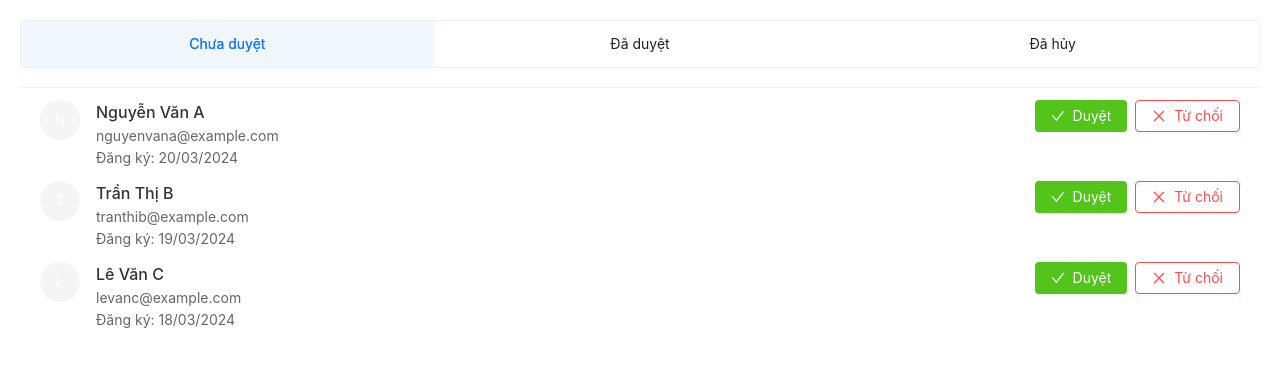
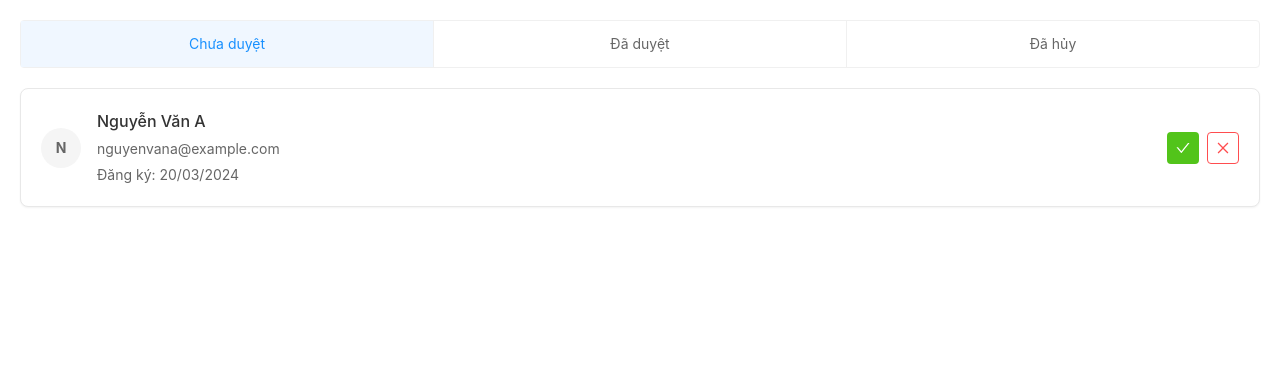
Before and after one commit to HekiruLily/CV, a React (Create React App) app in the folder frontend/: page /clubs/members in a window 1280 px wide. Shown: the top 366 px of the page. Built offline with nearby package versions, Linux system fonts and the light colour scheme; a web font is replaced by a local one.

Commit message:
[UPDATE] memberlist

```diff
--- a/frontend/src/components/memberlist/memberlist.css
+++ b/frontend/src/components/memberlist/memberlist.css
@@ -1,29 +1,57 @@
 .member-list-container {
   background: white;
   padding: 20px;
+  border-radius: 8px;
 }
 
-.member-item {
-  display: flex !important;
-  justify-content: space-between !important;
-  align-items: flex-start !important;
-  padding: 20px !important;
-  margin: 12px 20px !important;
-  background: white !important;
-  border: 1px solid #f0f0f0 !important;
-  border-radius: 8px !important;
-  width: calc(100% - 40px);
+/* Tabs styling */
+.tabs {
+  display: flex;
+  border: 1px solid #f0f0f0;
+  border-radius: 4px;
+  margin-bottom: 20px;
+  background: #fff;
 }
 
-.member-item:last-child {
-  border-bottom: none;
+.tab {
+  flex: 1;
+  padding: 12px;
+  border: none;
+  background: none;
+  font-size: 14px;
+  color: #666;
+  cursor: pointer;
+  border-right: 1px solid #f0f0f0;
+}
+
+.tab:last-child {
+  border-right: none;
+}
+
+.tab.active {
+  background: #f0f7ff;
+  color: #1890ff;
+}
+
+/* Member item styling */
+.member-item {
+  display: flex;
+  justify-content: space-between;
+  align-items: center;
+  padding: 20px;
+  margin: 12px 0;
+  background: white;
+  border: 1px solid #e8e8e8;
+  border-radius: 8px;
+  box-shadow: 0 1px 2px rgba(0, 0, 0, 0.05);
+  width: 100%;
 }
 
 .member-content {
   display: flex;
-  align-items: flex-start;
+  align-items: center;
   gap: 16px;
-  text-align: left;
+  flex: 1;
 }
 
 .member-avatar {
@@ -31,6 +59,11 @@
   height: 40px;
   border-radius: 50%;
   background: #f5f5f5;
+  display: flex;
+  align-items: center;
+  justify-content: center;
+  font-weight: bold;
+  color: #666;
 }
 
 .member-info {
@@ -38,6 +71,7 @@
   flex-direction: column;
   align-items: flex-start;
   gap: 4px;
+  flex: 1;
 }
 
 .member-name {
@@ -45,21 +79,18 @@
   font-weight: 500;
   color: #333;
   margin: 0;
-  text-align: left;
 }
 
 .member-email {
   font-size: 14px;
   color: #666;
   margin: 0;
-  text-align: left;
 }
 
 .member-register-date {
   font-size: 14px;
   color: #666;
   margin: 0;
-  text-align: left;
 }
 
 .member-reason {
@@ -71,86 +102,99 @@
 .member-actions {
   display: flex;
   gap: 8px;
+  margin-left: auto;
+  align-self: center;
 }
 
 .action-button {
   padding: 6px 16px;
   border-radius: 4px;
   font-size: 14px;
+  display: flex;
+  align-items: center;
+  gap: 4px;
+  cursor: pointer;
 }
 
 .action-button.approve {
   background: #52c41a;
   border: none;
   color: white;
+  width: 32px;
+  height: 32px;
+  border-radius: 4px;
+  display: flex;
+  align-items: center;
+  justify-content: center;
+}
+
+.action-button.approve:hover {
+  background: #73d13d;
 }
 
 .action-button.reject {
   background: white;
   border: 1px solid #ff4d4f;
   color: #ff4d4f;
+  width: 32px;
+  height: 32px;
+  border-radius: 4px;
+  display: flex;
+  align-items: center;
+  justify-content: center;
 }
 
-/* Tab styles */
-.ant-tabs {
-  background: white;
+.action-button.reject:hover {
+  background: #fff1f0;
 }
 
-.ant-tabs-nav {
-  margin: 0 !important;
-  padding: 0 !important;
+.delete-button {
+  border: none;
+  background: none;
+  color: #ff4d4f;
+  cursor: pointer;
+  padding: 8px;
 }
 
-.ant-tabs-nav-list {
-  width: 100% !important;
-  display: flex !important;
-  border: 1px solid #f0f0f0 !important;
+.delete-button:hover {
+  background: #fff1f0;
   border-radius: 4px;
-  margin: 0 0 20px 0 !important;
-  background: #fff;
 }
 
-.ant-tabs-tab {
-  flex: 1 !important;
-  justify-content: center !important;
-  margin: 0 !important;
-  padding: 12px 0 !important;
-  font-size: 14px;
-  color: #666;
-  border-right: 1px solid #f0f0f0;
+/* Hover effects */
+.member-item:hover {
+  border-color: #d9d9d9;
+  box-shadow: 0 2px 4px rgba(0, 0, 0, 0.1);
+  background: #fafafa;
+  transition: all 0.3s ease;
 }
 
-.ant-tabs-tab:last-child {
-  border-right: none;
+/* Responsive */
+@media (max-width: 576px) {
+  .member-item {
+    padding: 12px;
+  }
+
+  .member-content {
+    gap: 8px;
+  }
 }
 
-.ant-tabs-tab.ant-tabs-tab-active {
-  background: #f0f7ff;
-  color: #1890ff !important;
-}
-
-/* Ẩn thanh ink bar mặc định */
-.ant-tabs-ink-bar {
-  display: none !important;
-}
-
-/* Tab content container */
-.ant-tabs-content {
-  padding: 0;
-}
-
-.member-title {
+/* Approved member styles */
+.member-header {
   display: flex;
   align-items: center;
   gap: 8px;
+  width: 100%;
+  justify-content: flex-start;
 }
 
-.club-id {
-  background-color: #e6f4ff;
+.member-club-id {
+  padding: 2px 8px;
+  background: #e6f4ff;
   color: #1890ff;
-  border: none;
+  border-radius: 4px;
   font-size: 12px;
-  padding: 2px 8px;
 }
 
 .member-rank {
@@ -161,82 +205,45 @@
   font-size: 14px;
 }
 
-.trophy-icon {
-  color: #faad14;
+.rank-icon {
   font-size: 16px;
 }
 
-.edit-button,
-.delete-button {
+/* Action buttons for approved members */
+.action-button.edit {
+  color: #1890ff;
+  background: #e6f4ff;
   border: none;
-  padding: 8px;
-  height: auto;
-  width: auto;
 }
 
-.edit-button {
-  color: #1890ff;
+.action-button.edit:hover {
+  background: #bae0ff;
 }
 
-.edit-button:hover {
-  color: #40a9ff;
-  background: #e6f7ff;
+.action-button.delete {
+  color: #ff4d4f;
+  background: #fff1f0;
+  border: none;
+  width: 32px;
+  height: 32px;
+  border-radius: 4px;
+  display: flex;
+  align-items: center;
+  justify-content: center;
+  cursor: pointer;
 }
 
-.delete-button {
-  color: #ff4d4f;
+.action-button.delete:hover {
+  background: #ffa39e;
+  color: white;
 }
 
-.delete-button:hover {
-  background: #fff1f0;
-  border-radius: 4px;
+/* Adjust action buttons size */
+.action-button {
+  width: 32px;
+  height: 32px;
+  padding: 0;
+  display: flex;
+  align-items: center;
+  justify-content: center;
 }
-
-.delete-icon {
-  color: #ff4d4f;
-  font-size: 18px;
-  cursor: pointer;
-  padding: 8px;
-  border-radius: 4px;
-  transition: all 0.3s;
-}
-
-.delete-icon:hover {
-  background-color: #fff1f0;
-  color: #ff7875;
-}
-
-.member-item:hover {
-  background: #fafafa !important;
-  transition: all 0.3s;
-}
-
-@media (max-width: 576px) {
-  .ant-list-item-meta-avatar {
-    margin-right: 8px !important;
-  }
-
-  .ant-list-item {
-    padding: 12px !important;
-  }
-}
-
-/* Content container */
-.ant-tabs-content-holder {
-  padding: 0;
-}
-
-/* Override Ant Design List styles */
-.ant-list {
-  background: white;
-}
-
-.ant-list-item {
-  padding: 0 !important;
-  border: none !important;
-}
-
-/* Remove any default borders */
-.ant-list-split .ant-list-item {
-  border-bottom: none !important;
-}
--- a/frontend/src/components/memberlist/memberlist.js
+++ b/frontend/src/components/memberlist/memberlist.js
@@ -1,34 +1,32 @@
 import React, { useState } from 'react';
-import { List, Avatar, Tabs, Button, Tag } from 'antd';
-import { UserOutlined, CheckOutlined, CloseOutlined, DeleteOutlined, EditOutlined, TrophyOutlined } from '@ant-design/icons';
+import { EditOutlined, DeleteOutlined, TrophyOutlined, CheckOutlined, CloseOutlined } from '@ant-design/icons';
 import './memberlist.css';
+
 
 const MemberList = () => {
   const [activeTab, setActiveTab] = useState('pending');
 
-  // Mock data - sau này sẽ thay bằng API call thực tế
+  // Mock data
   const pendingMembers = [
     {
       id: 1,
       name: 'Nguyễn Văn A',
       email: 'nguyenvana@example.com',
       registerDate: '20/03/2024',
-      avatar: null
+      avatar: 'N'
     },
+    // ... other pending members
+  ];
+
+  const rejectedMembers = [
     {
-      id: 2,
-      name: 'Trần Thị B',
-      email: 'tranthib@example.com',
-      registerDate: '19/03/2024',
-      avatar: null
+      id: 1,
+      name: 'Đỗ Văn G',
+      email: 'dovang@example.com',
+      reason: 'Thông tin không hợp lệ',
+      avatar: 'Đ'
     },
-    {
-      id: 3,
-      name: 'Lê Văn C',
-      email: 'levanc@example.com',
-      registerDate: '18/03/2024',
-      avatar: null
-    }
+    // ... other rejected members
   ];
 
   const approvedMembers = [
@@ -37,179 +35,135 @@ const MemberList = () => {
       name: 'Phạm Văn D',
       clubId: 'CLB001',
       rank: '2/20',
-      avatar: null
+      avatar: 'D'
     },
     {
       id: 2,
       name: 'Hoàng Thị E',
       clubId: 'CLB002',
       rank: '5/20',
-      avatar: null
+      avatar: 'E'
     },
     {
       id: 3,
       name: 'Vũ Văn F',
       clubId: 'CLB003',
       rank: '8/20',
-      avatar: null
-    }
-  ];
-
-  const handleApprove = (memberId) => {
-    console.log('Approve member:', memberId);
-  };
-
-  const handleReject = (memberId) => {
-    console.log('Reject member:', memberId);
-  };
-
-  const handleDelete = (memberId) => {
-    console.log('Delete member:', memberId);
-  };
-
-  const renderMemberActions = (member) => {
-    if (member.status === 'pending') {
-      return [
-        <Button
-          type="primary"
-          icon={<CheckOutlined />}
-          size="small"
-          onClick={() => handleApprove(member.id)}
-        >
-          Duyệt
-        </Button>,
-        <Button
-          danger
-          icon={<CloseOutlined />}
-          size="small"
-          onClick={() => handleReject(member.id)}
-        >
-          Từ chối
-        </Button>
-      ];
-    }
-    return [
-      <Button
-        type="text"
-        className="edit-button"
-        icon={<EditOutlined />}
-      />,
-      <Button
-        type="text"
-        className="delete-button"
-        icon={<DeleteOutlined />}
-      />
-    ];
-  };
-
-  // Data cho tab Đã hủy
-  const rejectedMembers = [
-    {
-      id: 1,
-      name: 'Đỗ Văn G',
-      email: 'dovang@example.com',
-      avatar: null,
-      reason: 'Thông tin không hợp lệ'
-    },
-    {
-      id: 2,
-      name: 'Ngô Thị H',
-      email: 'ngothih@example.com',
-      avatar: null,
-      reason: 'Không đủ điều kiện tham gia'
+      avatar: 'F'
     }
   ];
 
   return (
     <div className="member-list-container">
-      <Tabs activeKey={activeTab} onChange={setActiveTab}>
-        <Tabs.TabPane tab="Chưa duyệt" key="pending">
-          <List
-            itemLayout="horizontal"
-            dataSource={pendingMembers}
-            renderItem={member => (
-              <List.Item className="member-item">
+      <div className="tabs">
+        <button
+          className={`tab ${activeTab === 'pending' ? 'active' : ''}`}
+          onClick={() => setActiveTab('pending')}
+        >
+          Chưa duyệt
+        </button>
+        <button
+          className={`tab ${activeTab === 'approved' ? 'active' : ''}`}
+          onClick={() => setActiveTab('approved')}
+        >
+          Đã duyệt
+        </button>
+        <button
+          className={`tab ${activeTab === 'rejected' ? 'active' : ''}`}
+          onClick={() => setActiveTab('rejected')}
+        >
+          Đã hủy
+        </button>
+      </div>
+
+      <div className="tab-content">
+        {activeTab === 'pending' && (
+          <div className="members-list">
+            {pendingMembers.map(member => (
+              <div key={member.id} className="member-item">
                 <div className="member-content">
-                  <Avatar className="member-avatar">
-                    {member.name[0]}
-                  </Avatar>
-                  <div className="member-info-container">
-                    <div className="member-name">{member.name}</div>
-                    <div className="member-email">{member.email}</div>
-                    <div className="member-register-date">Đăng ký: {member.registerDate}</div>
+                  <div className="member-avatar">
+                    {member.avatar}
+                  </div>
+                  <div className="member-info">
+                    <div className="member-header">
+                      <h3 className="member-name">{member.name}</h3>
+                    </div>
+                    <p className="member-email">{member.email}</p>
+                    <p className="member-register-date">Đăng ký: {member.registerDate}</p>
                   </div>
                 </div>
                 <div className="member-actions">
-                  <Button
-                    className="action-button approve"
-                    icon={<CheckOutlined />}
-                  >
-                    Duyệt
-                  </Button>
-                  <Button
-                    className="action-button reject"
-                    icon={<CloseOutlined />}
-                  >
-                    Từ chối
-                  </Button>
+                  <button className="action-button approve">
+                    <CheckOutlined />
+                  </button>
+                  <button className="action-button reject">
+                    <CloseOutlined />
+                  </button>
                 </div>
-              </List.Item>
-            )}
-          />
-        </Tabs.TabPane>
-        <Tabs.TabPane tab="Đã duyệt" key="approved">
-          <List
-            itemLayout="horizontal"
-            dataSource={approvedMembers}
-            renderItem={member => (
-              <List.Item className="member-item">
+              </div>
+            ))}
+          </div>
+        )}
+
+        {activeTab === 'approved' && (
+          <div className="members-list">
+            {approvedMembers.map(member => (
+              <div key={member.id} className="member-item">
                 <div className="member-content">
-                  <Avatar className="member-avatar">
-                    {member.name[0]}
-                  </Avatar>
-                  <div className="member-info-container">
-                    <div className="member-title">
-                      <span className="member-name">{member.name}</span>
-                      <span className="club-id">{member.clubId}</span>
+                  <div className="member-avatar">
+                    {member.avatar}
+                  </div>
+                  <div className="member-info">
+                    <div className="member-header">
+                      <h3 className="member-name">{member.name}</h3>
+                      <span className="member-club-id">{member.clubId}</span>
                     </div>
                     <div className="member-rank">
-                      <TrophyOutlined className="trophy-icon" />
+                      <TrophyOutlined className="rank-icon" />
                       <span>Xếp hạng: {member.rank}</span>
                     </div>
                   </div>
                 </div>
                 <div className="member-actions">
-                  <Button className="edit-button" icon={<EditOutlined />} />
-                  <Button className="delete-button" icon={<DeleteOutlined />} />
+                  <button className="action-button edit">
+                    <EditOutlined />
+                  </button>
+                  <button className="action-button delete">
+                    <DeleteOutlined />
+                  </button>
                 </div>
-              </List.Item>
-            )}
-          />
-        </Tabs.TabPane>
-        <Tabs.TabPane tab="Đã hủy" key="rejected">
-          <List
-            itemLayout="horizontal"
-            dataSource={rejectedMembers}
-            renderItem={member => (
-              <List.Item className="member-item">
+              </div>
+            ))}
+          </div>
+        )}
+
+        {activeTab === 'rejected' && (
+          <div className="members-list">
+            {rejectedMembers.map(member => (
+              <div key={member.id} className="member-item">
                 <div className="member-content">
-                  <Avatar className="member-avatar">
-                    {member.name[0].toUpperCase()}
-                  </Avatar>
-                  <div className="member-info-container">
-                    <div className="member-name">{member.name}</div>
-                    <div className="member-email">{member.email}</div>
-                    <div className="member-reason">Lý do: {member.reason}</div>
+                  <div className="member-avatar">
+                    {member.avatar}
+                  </div>
+                  <div className="member-info">
+                    <div className="member-header">
+                      <h3 className="member-name">{member.name}</h3>
+                    </div>
+                    <p className="member-email">{member.email}</p>
+                    <p className="member-reason">Lý do: {member.reason}</p>
                   </div>
                 </div>
                 <div className="member-actions">
-                  <DeleteOutlined className="delete-icon" />
+                  <button className="action-button delete">
+                    <DeleteOutlined />
+                  </button>
                 </div>
-              </List.Item>
-            )}
-          />
-        </Tabs.TabPane>
-      </Tabs>
+              </div>
+            ))}
+          </div>
+        )}
+      </div>
     </div>
   );
 };
```
Also changed, not shown: 1 other file (tests, documents, lock files or other folders).
